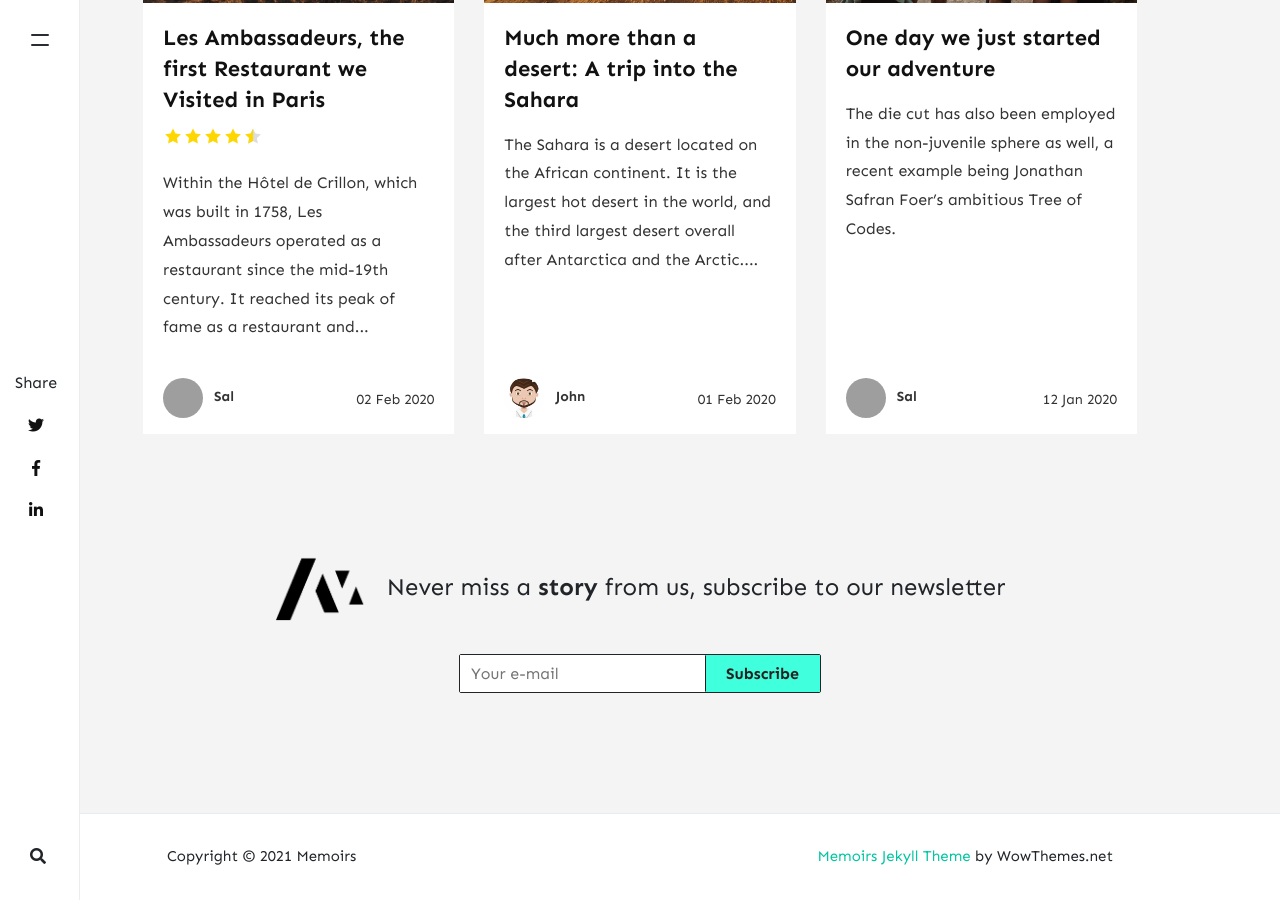
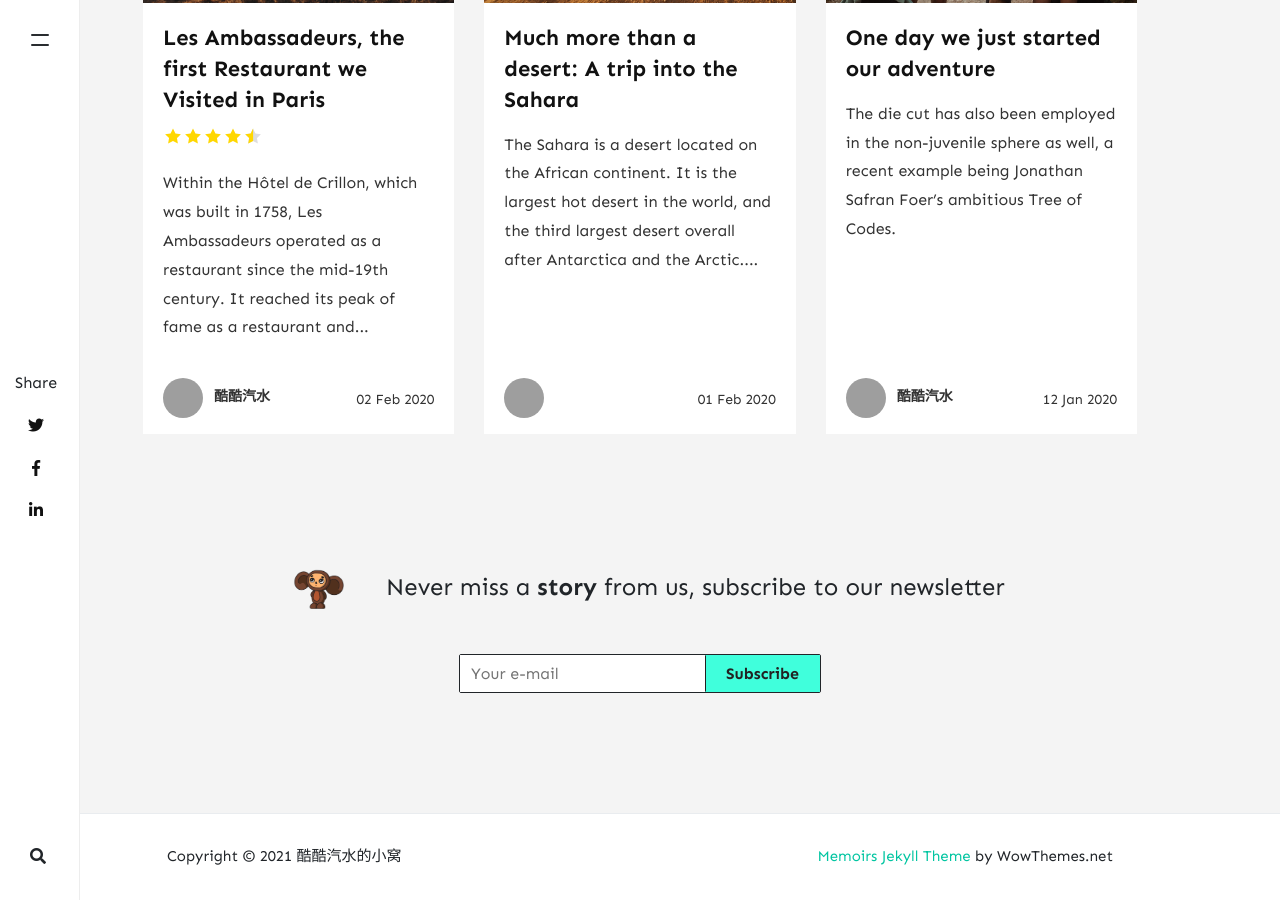
Before and after one commit to TsingWei/TsingWei.github.io, a Jekyll site: the page built from _posts/2020-01-01-that-day-we-almost-missed-flight.md, in a window 1280 px wide and 900 px high, scrolled down 2529 px. Built offline with Jekyll 4.4.1, drawn with Linux system fonts in a browser that asks for light colours; nearby versions of some CDN libraries; comment, search, counter and statistics services are not loaded; grey boxes are pictures that could not be loaded.

Commit message:
apply new profile

```diff
--- a/_config.yml
+++ b/_config.yml
@@ -1,9 +1,9 @@
 # Site
-name: "Memoirs"
+name: "酷酷汽水的小窝"
 title: "Memoirs"
-description: "I will take you on the fabulous world of exploration. Travel, culture, lifestyle. Eat, Pray, Love!"
-logo: 'assets/images/logo.png'
-favicon: 'assets/images/logo.png'
+description: "一万年太久，只争朝夕！"
+logo: 'assets/images/chebuico.png'
+favicon: 'assets/images/chebuico.png'
 # baseurl: /
 google_analytics: 'UA-xxxxxxxx-1'
 disqus: 'demowebsite'
@@ -15,22 +15,12 @@ email: wowthemesnet@gmail.com
 # Authors
 authors:
   sal:
-    name: Sal
-    display_name: Sal
+    name: Tsing
+    display_name: 酷酷汽水
     gravatar: e56154546cf4be74e393c62d1ae9f9d4
-    email: wowthemesnet@gmail.com
-    web: https://www.wowthemes.net/donate/
-    twitter: https://twitter.com/wowthemesnet
+    email: moe_tsing@qq.com
+    web: https://github.com/TsingWei/
     description: "Author of Mediumish, a Bootstrap Medium styled template available for WordPress, HTML, Ghost and Jekyll. You are currently previewing Jekyll template demo."
-  john:
-    name: John
-    display_name: John
-    avatar: 'assets/images/avatar.png'
-    gravatar: b1cc14991db7a456fcd761680bbc8f81
-    email: wowthemesnet@gmail.com
-    web: https://www.wowthemes.net
-    twitter: https://twitter.com/wowthemesnet
-    description: "This is the author box. Write a short description of the author here. You are currently previewing Mediumish demo, a Jekyll template compatible with Github pages."
 
 # Plugins
 plugins:
```
Also changed, not shown: assets/images/chebu.jpg (added), assets/images/chebu2.jpg (added), assets/images/chebuIco.png (added).
